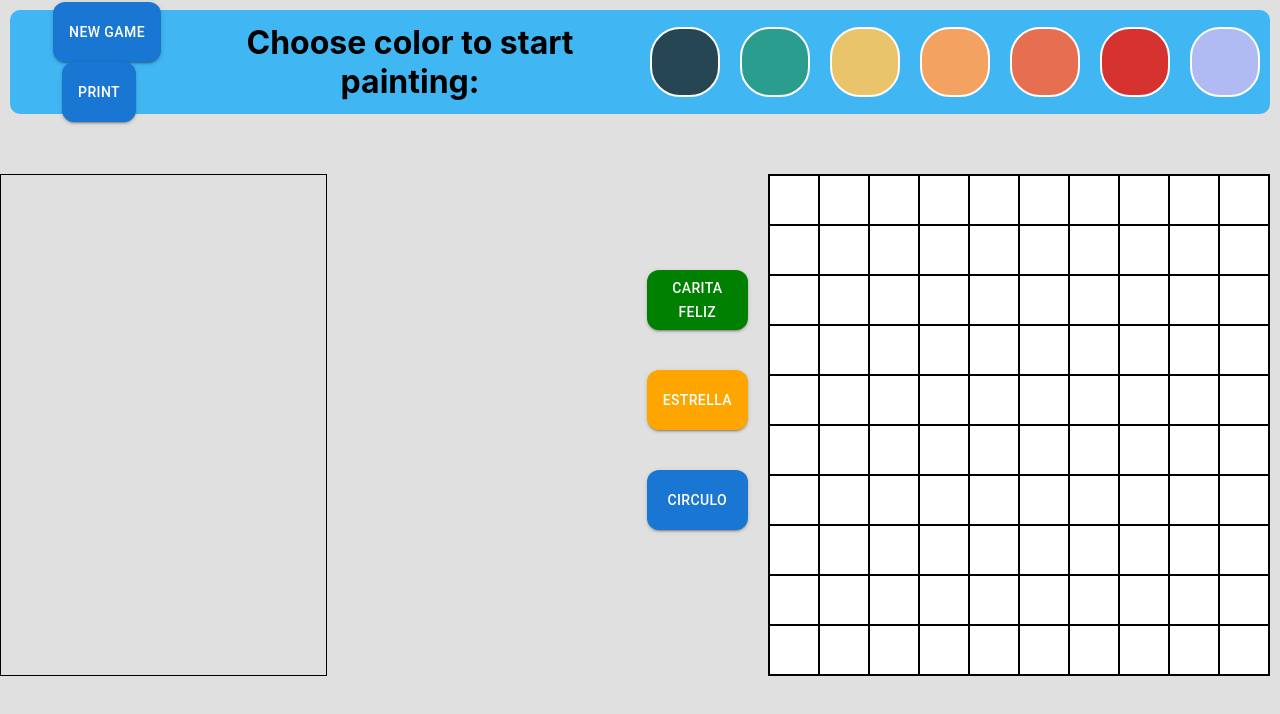
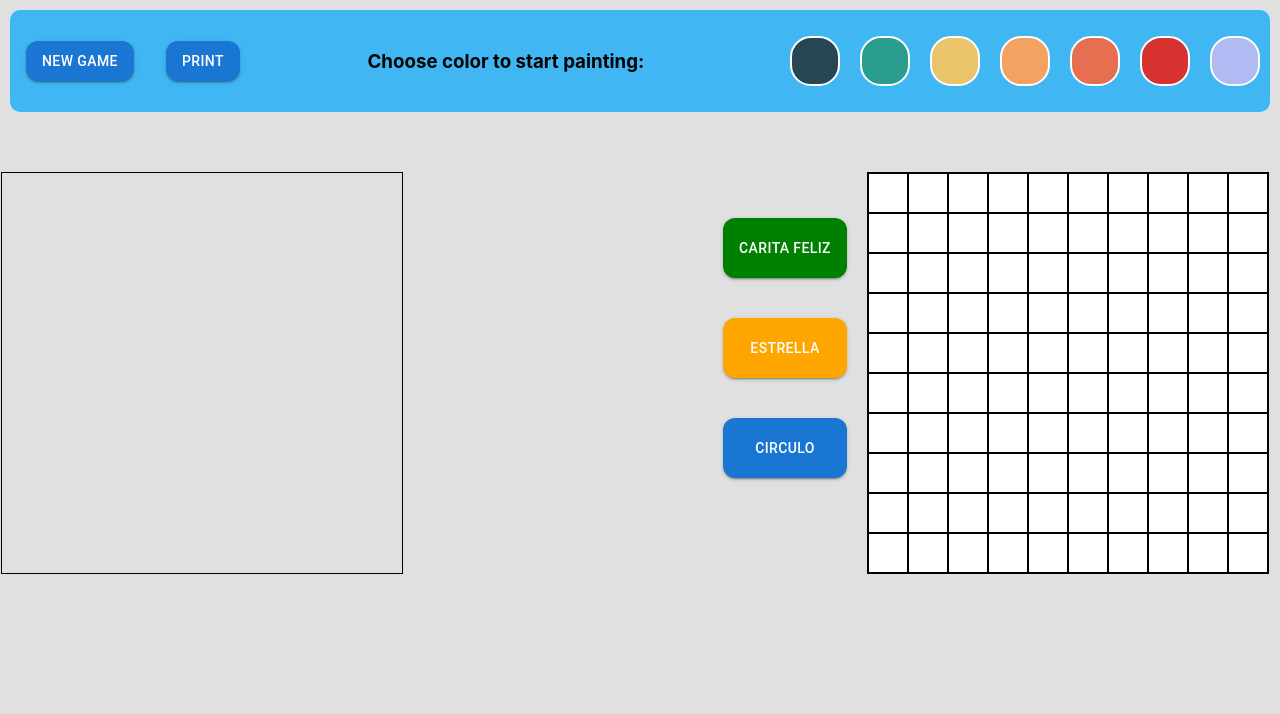
Before and after one commit to ErhartFabian/paint, a React (Create React App) app: page / in a window 1280 px wide. Shown: the top 714 px of the page. Built offline with nearby package versions, Linux system fonts and the light colour scheme.

Commit message:
Ajustes diseño

```diff
--- a/src/GridPrint.css
+++ b/src/GridPrint.css
@@ -4,24 +4,24 @@
     align-items: center;
 }
 #GridLeft{
-    width: 500px;
-    height: 500px;
+    width: 400px;
+    height: 400px;
     border: 1px solid black;
     margin: 50px 300px 0px 0px;
 
 }
 #GridRight{
-    width: 500px;
-    height: 500px;
+    width: 400px;
+    height: 400px;
     border: 1px solid black;
     margin: 50px 10px 0px 0px;;
     display: grid;
-    grid-template-columns: repeat(10, 50px);
-    grid-template-rows: repeat(10, 50px);
+    grid-template-columns: repeat(10, 40px);
+    grid-template-rows: repeat(10, 40px);
 }
 .square{
-    width: 50px;
-    height: 50px;
+    width: 40px;
+    height: 40px;
     padding:0px;
     border: 1px solid black;
     box-sizing: border-box;
--- a/src/HeaderColor.css
+++ b/src/HeaderColor.css
@@ -6,12 +6,12 @@
     box-sizing: border-box;
     margin: 10px;
     border-radius: 10px;
-    height:13vh;
+    height:30%;
 }
 
 #menuLeft button{
     margin: 10px;
-    border-radius: 30px;
+    border-radius: 21px;
 }
 ul{
     box-sizing: border-box;
--- a/src/HeaderColor.js
+++ b/src/HeaderColor.js
@@ -36,7 +36,7 @@ function HeaderColor(props) {
       <div id="menuRight">
       <Button onClick={newgame} variant="contained" className="st"
       sx={{
-          height:60,
+          height:40,
           marginRight:4,
           marginLeft:2,
           borderRadius:3,
@@ -44,13 +44,13 @@ function HeaderColor(props) {
       >New Game</Button>
       <Button onClick={print}  variant="contained"
       sx={{
-        height:60,
+        height:40,
         marginRight:4,
         borderRadius:3,
     }}
       >Print</Button>
       </div>
-        <h1>Choose color to start painting:</h1>
+        <h3>Choose color to start painting:</h3>
 
       <div id="menuLeft" >
         <ul style={{display: 'flex', listStyle:'none'}}>
@@ -68,8 +68,8 @@ function HeaderColor(props) {
                       onClick={handleClick}
                       name={color}
                       style={{
-                          width:'70px',
-                          height: '70px',
+                          width:'50px',
+                          height: '50px',
                           border: borderStyle,
                           color: 'white',
                           background: color,
```
